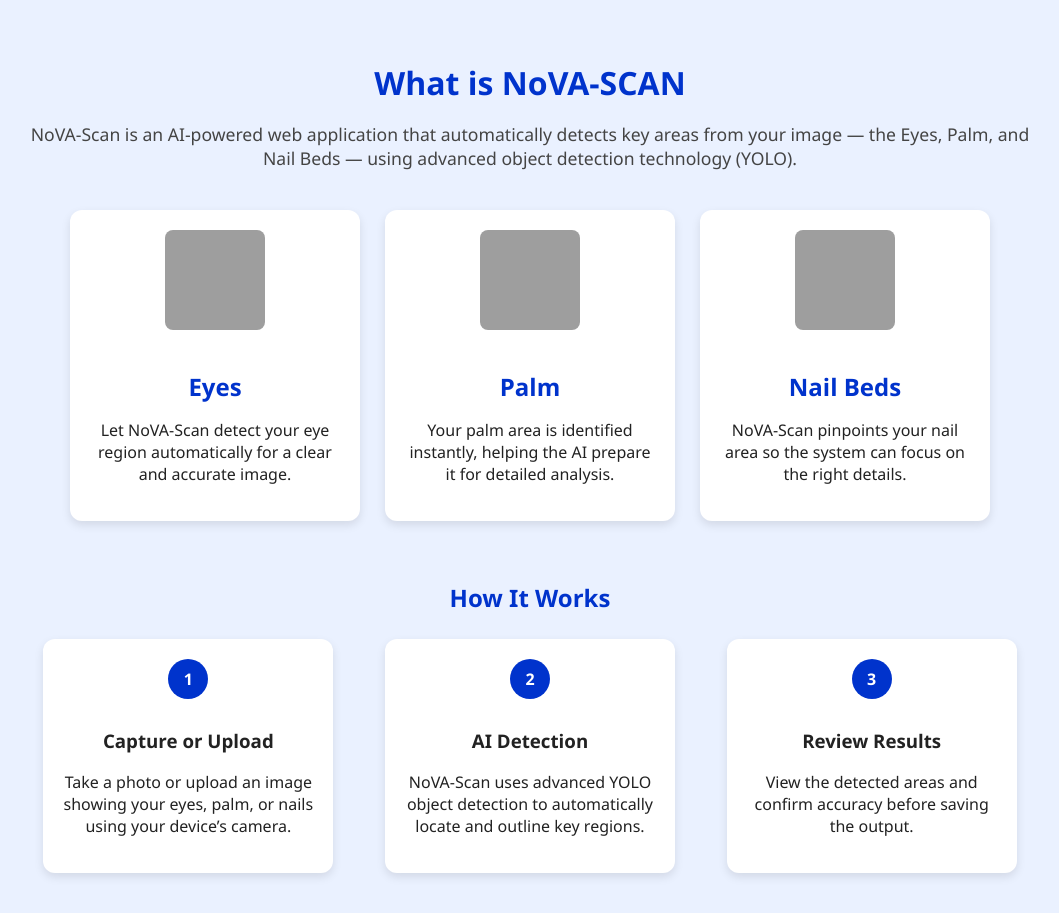
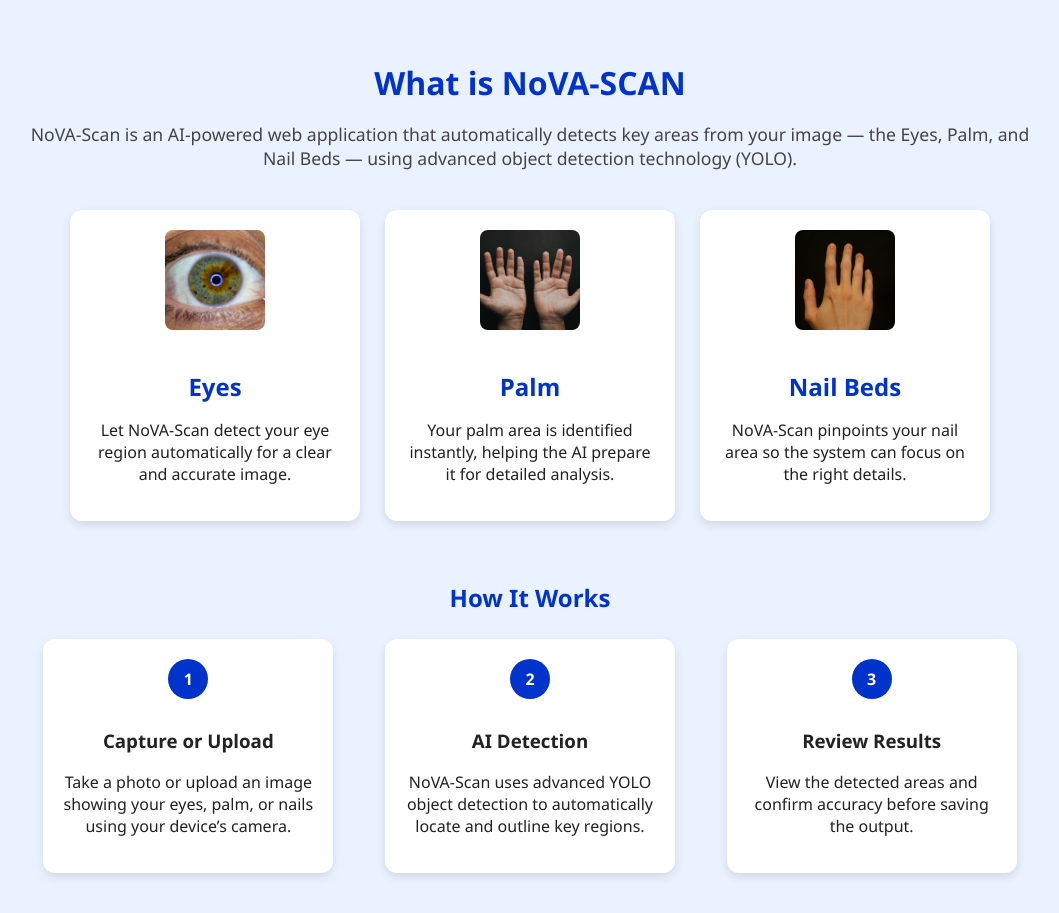
Before and after one commit to Sigfredkent123/NovaAi-detection-pipeline, a Flask app: page / in a window 1280 px wide. Shown: the whole page, without its empty margins (110-1169 px from the left). Run offline with Flask 3, Linux system fonts and the light colour scheme; grey boxes are pictures that could not be loaded.

Commit message:
Update index.html

```diff
--- a/templates/index.html
+++ b/templates/index.html
@@ -14,20 +14,20 @@
     </p>
 
     <div class="card-container">
-      <div class="card" onclick="location.href='/camera/eye'">
-        <img src="{{ url_for('static', filename='images/eye.jpg') }}" alt="Eye">
+      <div class="card" onclick="location.href='{{ url_for('camera', scan_type='eye') }}'">
+        <img src="{{ url_for('static', filename='images/eye.png') }}" alt="Eye">
         <h2>Eyes</h2>
         <p>Let NoVA-Scan detect your eye region automatically for a clear and accurate image.</p>
       </div>
 
-      <div class="card" onclick="location.href='/camera/palm'">
-        <img src="{{ url_for('static', filename='images/palm.jpg') }}" alt="Palm">
+      <div class="card" onclick="location.href='{{ url_for('camera', scan_type='palm') }}'">
+        <img src="{{ url_for('static', filename='images/palm.png') }}" alt="Palm">
         <h2>Palm</h2>
         <p>Your palm area is identified instantly, helping the AI prepare it for detailed analysis.</p>
       </div>
 
-      <div class="card" onclick="location.href='/camera/nail'">
-        <img src="{{ url_for('static', filename='images/nail.jpg') }}" alt="Nail">
+      <div class="card" onclick="location.href='{{ url_for('camera', scan_type='nail') }}'">
+        <img src="{{ url_for('static', filename='images/nail.png') }}" alt="Nail">
         <h2>Nail Beds</h2>
         <p>NoVA-Scan pinpoints your nail area so the system can focus on the right details.</p>
       </div>
```
